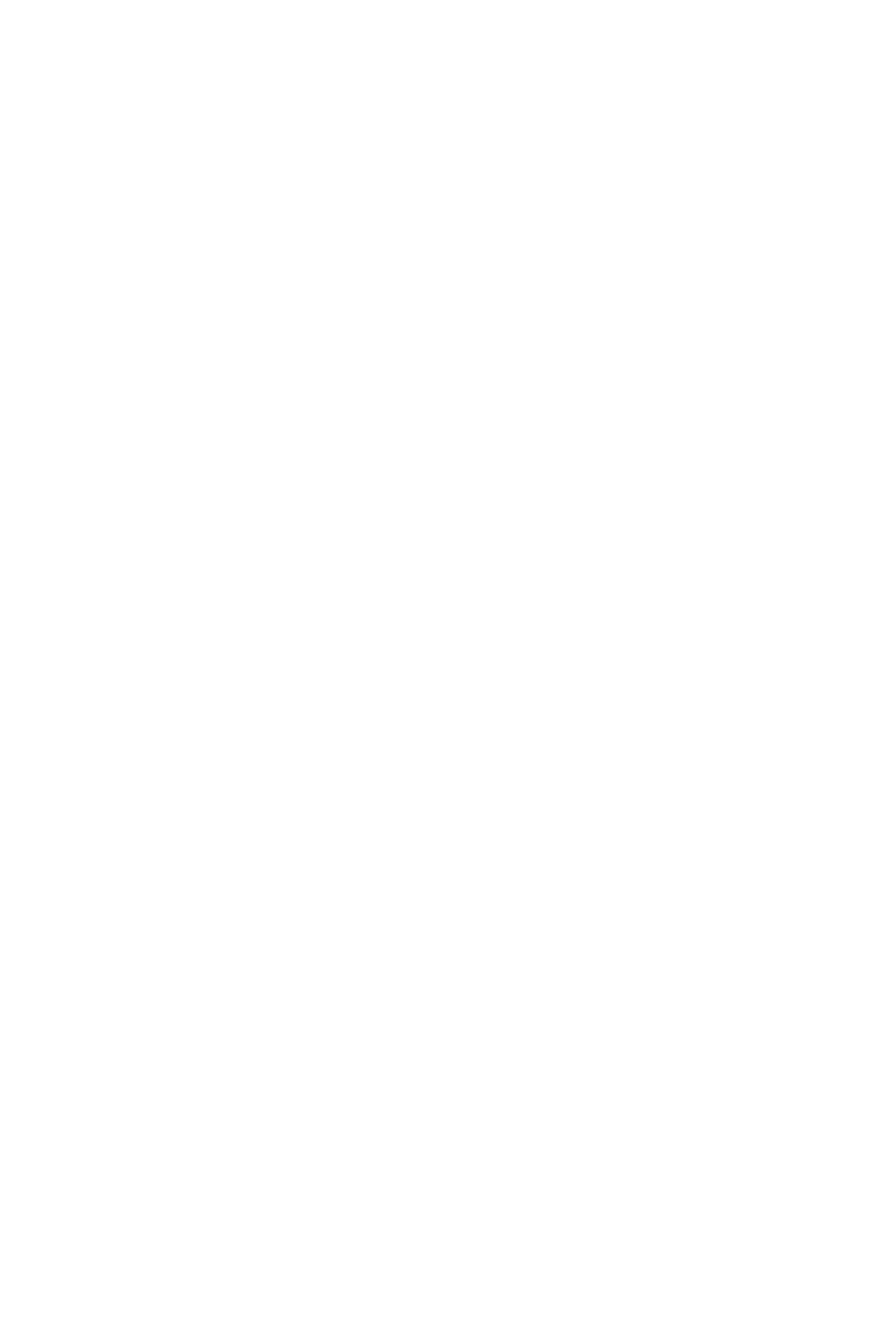
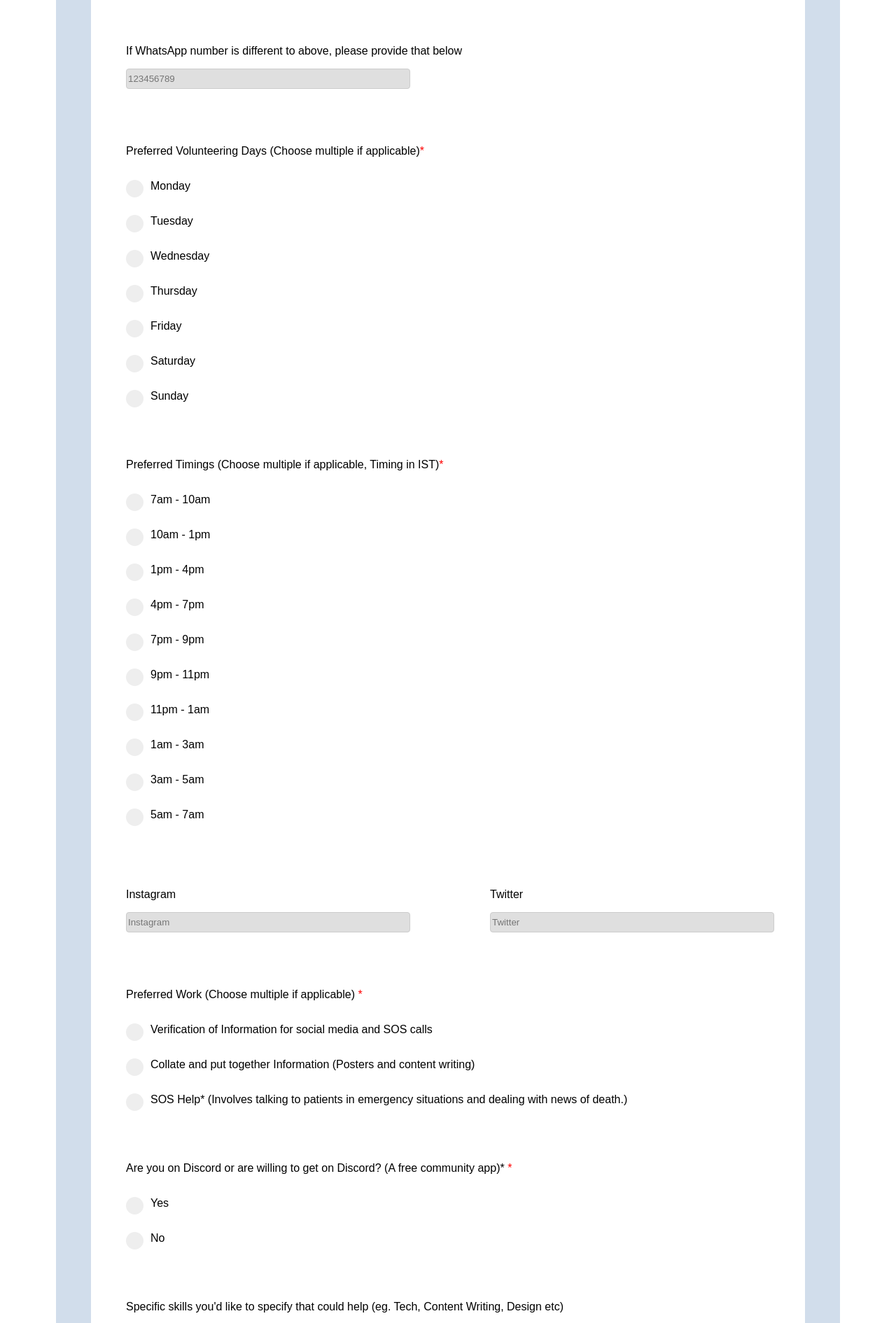
Before and after one commit to CoVolNet/CoVolNet, a React (Create React App) app: page / in a window 1280 px wide. Shown: the part 880-2770 px from the top of the page at 70% size. Before the commit the page ends 869 px from the top, so only its background shows below. Built offline with nearby package versions, Linux system fonts and the light colour scheme.

Commit message:
form almost over, needed to add the submit button

```diff
--- a/src/components/input.js
+++ b/src/components/input.js
@@ -1,23 +1,27 @@
-import './input.css';
+import "./input.css";
 
 export const Radiobtns = ({ children, type, name, id }) => {
   return (
     <div className="radioBtns">
       <label className="container">
-                <input
-                    type={type}
-                    name={name}
-                /><span className="checkmark"></span>
+        <input type={type} name={name} id={id} />
+        <span className="checkmark"></span>
       </label>
       <span className="children">{children}</span>
     </div>
   );
-}
-export const InputFields = ({ children }) => {
+};
+export const InputFields = ({ children, placeholder, id, disabled }) => {
   return (
     <div className="inputs">
       <p className="children">{children}</p>
-            <input type="text" className="fname" />
+      <input
+        type="text"
+        className="fname"
+        placeholder={placeholder}
+        id={id}
+        disabled={disabled}
+      />
     </div>
   );
-}
+};
--- a/src/pages/volunteer.css
+++ b/src/pages/volunteer.css
@@ -40,15 +40,13 @@
   display: flex;
   justify-content: space-between;
 }
-.State {
+.Width {
   width: 25rem;
 }
 .district {
   padding-right: 50px;
 }
-.languages {
-  margin-top: 2rem;
-}
+
 .other {
   display: flex;
 }
@@ -56,3 +54,10 @@
   padding-top: 12px;
   padding-left: 70px;
 }
+
+.radiobtnSpace {
+  margin-top: 2rem;
+}
+.warning {
+  padding: 2rem;
+}
--- a/src/pages/volunteerFrm.js
+++ b/src/pages/volunteerFrm.js
@@ -1,54 +1,261 @@
+import { useState } from "react";
 import { Radiobtns, InputFields } from "../components";
 import "./volunteer.css";
 const Star = () => {
-    return (<span style={{ color: "red" }}>*</span>);
+  return <span style={{ color: "red" }}>*</span>;
+};
+export const Volunteer = () => {
+  const [disabled, setDisabled] = useState(true);
+
+  function changeDisabled() {
+    var element = document.getElementById("otherLang");
+    if (element.checked) setDisabled(false);
+    else setDisabled(true);
   }
-export const Volunteer = () => {
   return (
     <div className="body">
       <div className="volunteerFrm">
-                {/* White background */}
+        {/*  -----------------------------------------------------------------------White background ----------------------------------------------------------------------- */}
         <div className="whitebkg">
           <div className="heading">CovolNet Volunteer Form</div>
           <div>
             <div className="required-fields">*Required fields</div>
           </div>
-                    {/* Name field */}
+          {/*  -----------------------------------------------------------------------Name field ----------------------------------------------------------------------- */}
           <div className="fullName">
-                        <InputFields>
+            <InputFields placeholder="Name" id="name">
               Full Name <Star />
             </InputFields>
           </div>
-                    {/* location` */}
+          {/*  -----------------------------------------------------------------------location` ----------------------------------------------------------------------- */}
           <div className="padding">
             <div>
               Location <Star />
             </div>
             <div className="locationBoxes">
-                            <div className="State">
-                                <InputFields>State/Union Territory </InputFields>
+              <div className="Width">
+                <InputFields id="state" placeholder="State/Union Territory">
+                  State/Union Territory{" "}
+                </InputFields>
               </div>
-                            <div className="State district">
-                                <InputFields>District </InputFields>
+              <div className="Width district">
+                <InputFields placeholder="District" id="district">
+                  District{" "}
+                </InputFields>
               </div>
             </div>
           </div>
-                    {/* Language of comunication */}
+          {/*  -----------------------------------------------------------------------Language of comunication ----------------------------------------------------------------------- */}
           <div className="padding">
-                        <div> Preferred Language(s) for communication - Please tick all applicable <Star /></div>
-                        <div className="languages">
-                            <Radiobtns type="radio" name="language">English</Radiobtns>
+            <div>
+              {" "}
+              Preferred Language(s) for communication - Please tick all
+              applicable <Star />
             </div>
-                        <div className="languages">
-                            <Radiobtns type="radio" name="language">Hindi</Radiobtns>
+            <div className="radiobtnSpace">
+              <Radiobtns type="checkbox" name="language">
+                English
+              </Radiobtns>
+            </div>
+            <div className="radiobtnSpace">
+              <Radiobtns type="checkbox" name="language">
+                Hindi
+              </Radiobtns>
             </div>
             <div className="other">
-                            <div className="languages">
-                                <Radiobtns type="radio" name="language">Other</Radiobtns>
+              <div className="radiobtnSpace" onClick={changeDisabled}>
+                <Radiobtns type="checkbox" name="language" id="otherLang">
+                  Other
+                </Radiobtns>
               </div>
               <div className="otherInput">
-                                <InputFields></InputFields></div>
+                <InputFields
+                  placeholder="other"
+                  id="otherLanguage"
+                  disabled={disabled}
+                ></InputFields>
               </div>
+            </div>
+          </div>
+          <div>
+            {/* -----------------------------------------------------------------------Phone Number  -----------------------------------------------------------------------*/}
+            <div className="padding Width">
+              {/* phone Number */}
+              <InputFields placeholder="123456789" id="phnonumber">
+                Phone Number <Star />
+              </InputFields>
+            </div>
+            <div className="padding">
+              If WhatsApp number is different to above, please provide that
+              below
+              <div className="Width">
+                {/* Whatsapp Number */}
+                <InputFields
+                  placeholder="123456789"
+                  id="phnonumber"
+                ></InputFields>
+              </div>
+            </div>
+          </div>
+          {/* -------------------------------------------------------------------Preferred Volunterring days  -----------------------------------------------------------------------*/}
+          <div className="padding">
+            Preferred Volunteering Days (Choose multiple if applicable)
+            <Star />
+            <div className="radiobtnSpace">
+              <Radiobtns name="volunteeringDays" type="checkbox">
+                Monday
+              </Radiobtns>
+            </div>
+            <div className="radiobtnSpace">
+              <Radiobtns name="volunteeringDays" type="checkbox">
+                Tuesday
+              </Radiobtns>
+            </div>
+            <div className="radiobtnSpace">
+              <Radiobtns name="volunteeringDays" type="checkbox">
+                Wednesday
+              </Radiobtns>
+            </div>
+            <div className="radiobtnSpace">
+              <Radiobtns name="volunteeringDays" type="checkbox">
+                Thursday
+              </Radiobtns>
+            </div>
+            <div className="radiobtnSpace">
+              <Radiobtns name="volunteeringDays" type="checkbox">
+                Friday
+              </Radiobtns>
+            </div>
+            <div className="radiobtnSpace">
+              <Radiobtns name="volunteeringDays" type="checkbox">
+                Saturday
+              </Radiobtns>
+            </div>
+            <div className="radiobtnSpace">
+              <Radiobtns name="volunteeringDays" type="checkbox">
+                Sunday
+              </Radiobtns>
+            </div>
+          </div>
+          {/* --------------------------------------------------Preferred Timings  -----------------------------------------------------------------------*/}
+          <div className="padding">
+            Preferred Timings (Choose multiple if applicable, Timing in IST)
+            <Star />
+            <div className="radiobtnSpace">
+              <Radiobtns type="checkbox" name="volunteeringTimes">
+                7am - 10am
+              </Radiobtns>
+            </div>
+            <div className="radiobtnSpace">
+              <Radiobtns type="checkbox" name="volunteeringTimes">
+                10am - 1pm
+              </Radiobtns>
+            </div>
+            <div className="radiobtnSpace">
+              <Radiobtns type="checkbox" name="volunteeringTimes">
+                1pm - 4pm
+              </Radiobtns>
+            </div>
+            <div className="radiobtnSpace">
+              <Radiobtns type="checkbox" name="volunteeringTimes">
+                4pm - 7pm{" "}
+              </Radiobtns>
+            </div>
+            <div className="radiobtnSpace">
+              <Radiobtns type="checkbox" name="volunteeringTimes">
+                7pm - 9pm{" "}
+              </Radiobtns>
+            </div>
+            <div className="radiobtnSpace">
+              <Radiobtns type="checkbox" name="volunteeringTimes">
+                9pm - 11pm{" "}
+              </Radiobtns>
+            </div>
+            <div className="radiobtnSpace">
+              <Radiobtns type="checkbox" name="volunteeringTimes">
+                11pm - 1am{" "}
+              </Radiobtns>
+            </div>
+            <div className="radiobtnSpace">
+              <Radiobtns type="checkbox" name="volunteeringTimes">
+                1am - 3am{" "}
+              </Radiobtns>
+            </div>
+            <div className="radiobtnSpace">
+              <Radiobtns type="checkbox" name="volunteeringTimes">
+                3am - 5am
+              </Radiobtns>
+            </div>
+            <div className="radiobtnSpace">
+              <Radiobtns type="checkbox" name="volunteeringTimes">
+                5am - 7am
+              </Radiobtns>
+            </div>
+          </div>
+          <div className="padding locationBoxes">
+            {/*  -----------------------------------------------------------------------Social Media handle ----------------------------------------------------------------------- */}
+            <div className="Width">
+              <InputFields placeholder="Instagram">Instagram</InputFields>
+            </div>
+            <div className="Width district">
+              <InputFields placeholder="Twitter">Twitter</InputFields>
+            </div>
+          </div>
+          {/*   -----------------------------------------------------------------------Preffered Work  ----------------------------------------------------------------------- */}
+          <div className="padding">
+            Preferred Work (Choose multiple if applicable) <Star />
+            <div className="radiobtnSpace">
+              <Radiobtns type="checkbox" name="preferredwrk">
+                Verification of Information for social media and SOS calls
+              </Radiobtns>
+            </div>
+            <div className="radiobtnSpace">
+              <Radiobtns type="checkbox" name="preferredwrk">
+                Collate and put together Information (Posters and content
+                writing)
+              </Radiobtns>
+            </div>
+            <div className="radiobtnSpace">
+              <Radiobtns type="checkbox" name="preferredwrk">
+                SOS Help* (Involves talking to patients in emergency situations
+                and dealing with news of death.)
+              </Radiobtns>
+            </div>
+          </div>
+          {/* -------------------------------------------------------------------------On Discord?-------------------------------------------------------------------- */}
+          <div className="padding">
+            Are you on Discord or are willing to get on Discord? (A free
+            community app)* <Star />
+            <div className="radiobtnSpace">
+              <Radiobtns type="radio" name="discord">
+                Yes
+              </Radiobtns>
+            </div>
+            <div className="radiobtnSpace">
+              <Radiobtns type="radio" name="discord">
+                No
+              </Radiobtns>
+            </div>
+          </div>
+          {/* ------------------------------------------------------------Another Skills???---------------------------------------------------------------------------- */}
+          <div className="padding">
+            Specific skills you'd like to specify that could help (eg. Tech,
+            Content Writing, Design etc)
+            <div className="Width">
+              <InputFields placeholder="NILL"></InputFields>
+            </div>
+          </div>
+          {/*---------------------------------------------------------------------------- Submit btn---------------------------------------------------------------------------- */}
+          <div></div>
+        </div>
+        <div className="warning">
+          <div className="required-fields ">
+            The Submit button will appear once you enter all the required fields
+            only.
+          </div>
+          <div style={{ paddingTop: "1rem" }}>
+            Never submit passwords or any other personal details that aren't
+            asked.
           </div>
         </div>
       </div>
```
Lines whose indentation alone changed are shown as unchanged.
